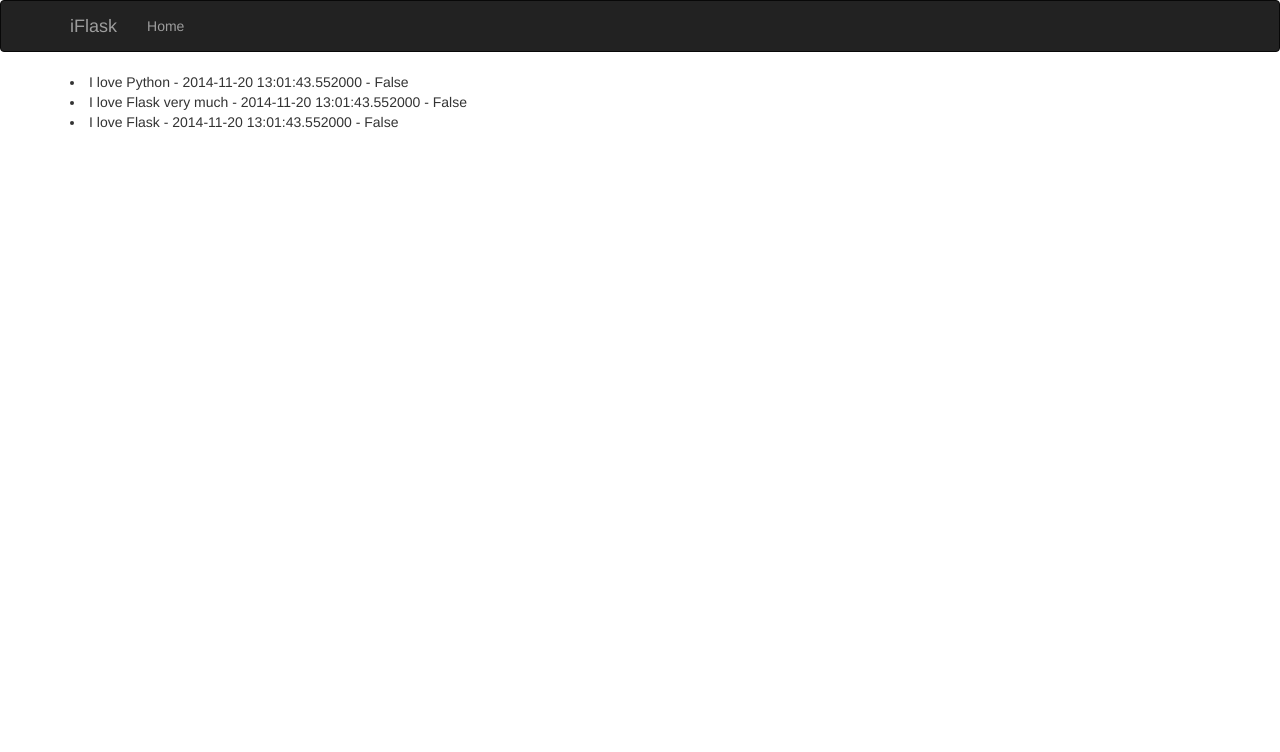
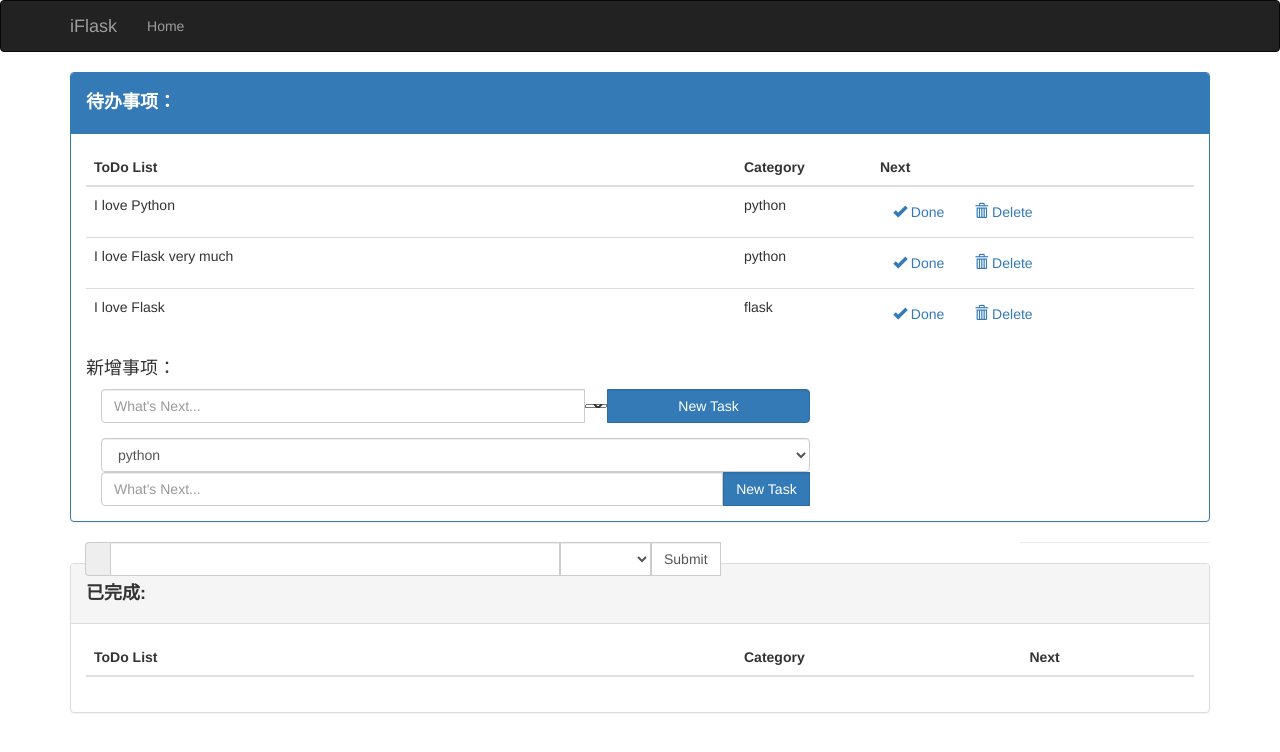
Before and after one commit to 8dspaces/iflask, a Flask app: page / in a window 1280 px wide. Shown: the top 752 px of the page. Run offline with Flask 2, Linux system fonts and the light colour scheme; data comes from the database, SQL or seed files in the repository; lists and menus that the app fills with data are empty; some libraries are stand-ins or nearby versions.

Commit message:
Update index.html

```diff
--- a/todo/templates/index.html
+++ b/todo/templates/index.html
@@ -1,9 +1,151 @@
 {% extends "base.html" %}
 
-{% block title %}iFlask{% endblock %}
+{% block title %}iFlask-todo{% endblock %}
 
 {% block page_content %}
-    {%for t in todos%}
-        <li>{{t.title}} - {{t.post_date}} - {{t.status}}</li>
-    {% endfor %}
+
+    <div class="todos">
+
+      <div class="panel panel-primary">
+      <div class="panel-heading"> <h4><strong>待办事项：</strong></h4></div>
+      <div class="panel-body">
+
+
+        <table class = "table">
+            <thead>
+                <tr><th width = "650px;">ToDo List</th><th>Category</th><th>Next</th></tr>
+            </thead>
+            <tbody>
+                {% for todo in todos %}
+                <tr >
+                    <td>{{todo.title}}
+                        <!--div class="input-group">
+                            <input type="text" name = "title" class="form-control"  value = {{todo.title}} >
+                            <span class="input-group-btn">
+                                <button class="form-control" type="submit"> <i class="glyphicon glyphicon-edit"></i> </button>
+                            </span>
+                        </div-->
+
+                    </td>
+                    <td >{{ todo.category.name }}</td>
+                    <td>
+                    <a class = "btn" href="/todo/done/{{todo.id}}"> <i class="glyphicon glyphicon-ok"></i> Done</a>
+                    <a class = "btn" href="/todo/del/{{todo.id}}"> <i class="glyphicon glyphicon-trash"></i> Delete</a>
+                    </td>
+                </tr>
+                {% endfor %}
+            </tbody>
+        </table>
+
+    <div class="newtodo">
+        <div class="title">
+            <h4>新增事项：</h4>
+        </div>
+
+        <form  action = "/todo/new" method="Post">
+        <div class="col-lg-8">
+         <div class="form-group">
+         <div class="input-group">
+          <input type="text" name = "title" class="form-control" placeholder = "What's Next...">
+          <span class="input-group-btn">
+                    <select  name = "category">
+                            {% for category in categories%}
+                              <option>{{category.name}}</option>
+                            {% endfor %}
+                    </select>
+          </span>
+          <button class="form-control btn-primary" type="submit">New Task</button>
+        </div>
+         </div>
+    </div>
+            <!--table class="table">
+                <tr >
+                    <td width = "800px;"><input type="text" class = "form-control input-lg" name = "title" placeholder = "What's Next..."/></td>
+                    <td width = "50px;"><button type="submit", class="form-control input-lg btn-primary"> Add </button></td>
+                </tr>
+            </table-->
+             <!--input type=text list=category>
+             <datalist id=category>
+                {% for category in categories%}
+                  <option value={{category.name}}>
+                {% endfor %}
+             </datalist-->
+
+            <div class="col-lg-8">
+                  <span class="input-group-btn" >
+                     <select  class="form-control" name = "category">
+                        {% for category in categories%}
+                          <option>{{category.name}}</option>
+                        {% endfor %}
+                      </select>
+                  </span>
+                <div class="input-group">
+
+                      <input type="text" name = "title" class="form-control" placeholder = "What's Next...">
+                      <span class="input-group-btn">
+                        <button class="form-control btn-primary" type="submit">New Task</button>
+                      </span>
+
+                </div>
+            </div>
+
+        </form>
+    </div>
+    </div>
+    </div>
+    </div>
+    <div class="col-lg-10">
+    <form class="form-inline" role="form" id="yourformID-form" action="" method="post">
+
+        <div class="input-group">
+            <span class="input-group-addon"><i class="fa fa-male"></i></span>
+
+            <div class="form-group">
+                <input size="50" maxlength="50" class="form-control" name="q" type="text">
+            </div>
+
+            <div class="form-group">
+                <select class="form-control" name="category">
+                    <option value=""></option>
+                    <option value="0">select1</option>
+                    <option value="1">select2</option>
+                    <option value="2">select3</option>
+                </select>
+            </div>
+            <div class="form-group">
+                <input class="form-control" type="submit" text="New Task">
+            </div>
+        </div>
+
+    </form>
+    </div>
+    <hr />
+
+    <div class="panel panel-default">
+    <div class="panel-heading"> <h4><strong>已完成: </strong></h4></div>
+    <div class="panel-body">
+    <div class="dones">
+
+
+        <table class = "table">
+            <thead>
+                <tr><th width = "650px;">ToDo List</th><th>Category</th><th>Next</th></tr>
+            </thead>
+            <tbody>
+                {% for todo in dones %}
+                <tr >
+                    <td><i class="icon-ok"></i><s>{{todo.title}}</s></td>
+                    <td >{{ todo.category.name }}</td>
+                    <td>
+                        <a class = "btn" href="/todo/retrieve/{{todo.id}}"> <i class="glyphicon glyphicon-refresh"></i> Retrieve</a>
+                        <a class = "btn" href="/todo/del/{{todo.id}}"> <i class="glyphicon glyphicon-trash"></i> Delete</a>
+                    </td>
+                </tr>
+                {% endfor %}
+            </tbody>
+        </table>
+    </div>
+    </div>
+    </div>
+
 {% endblock %}
```
